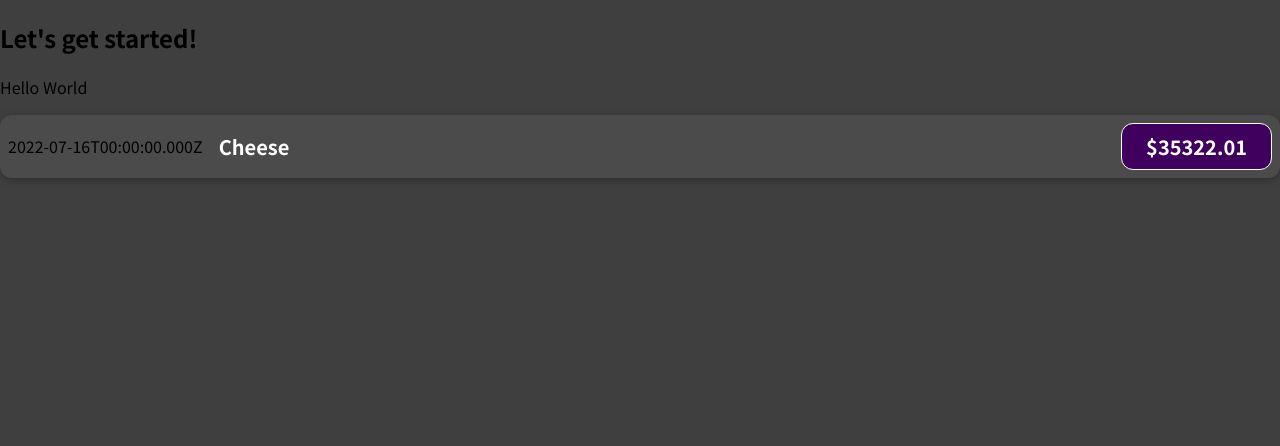
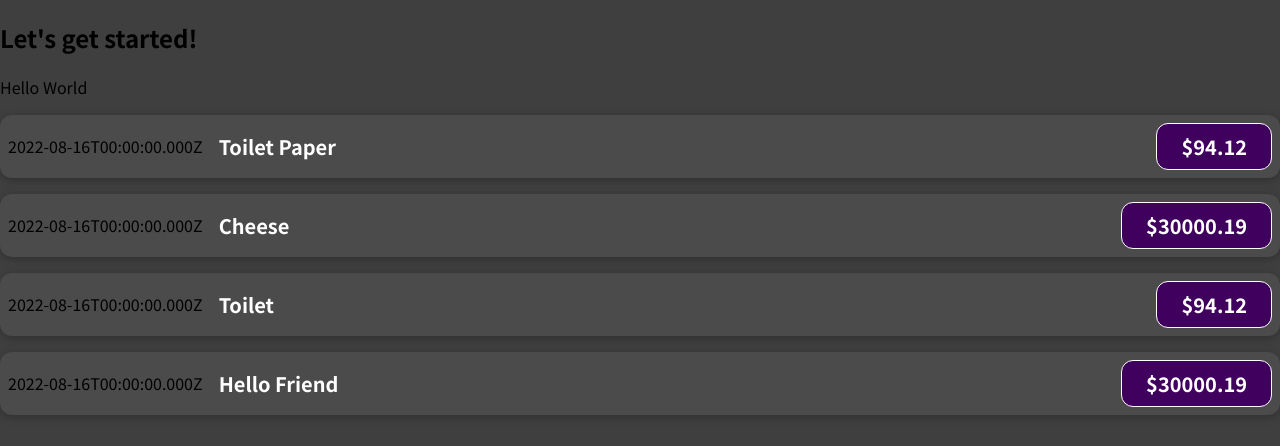
Before and after one commit to AndrewPrud/args-react, a React (Create React App) app in the folder 01-starting-setup/: page / in a window 1280 px wide. Shown: the top 446 px of the page. Built offline with nearby package versions, Linux system fonts and the light colour scheme.

Commit message:
Made ExpenseItem even more dynamic

```diff
--- a/01-starting-setup/src/App.js
+++ b/01-starting-setup/src/App.js
@@ -1,10 +1,56 @@
 import ExpenseItem from './components/ExpenseItem';
 function App() {
+  const expenses = [{
+    id: 'e1',
+    title: 'Toilet Paper',
+    amount: 94.12,
+    date: new Date(2022, 7, 16),
+  },
+  {
+    id: 'e2',
+    title: 'Cheese',
+    amount: 30000.19,
+    date: new Date(2022, 7, 16),
+  },
+  {
+    id: 'e3',
+    title: 'Toilet',
+    amount: 94.12,
+    date: new Date(2022, 7, 16),
+  },
+  {
+    id: 'e4',
+    title: 'Hello Friend',
+    amount: 30000.19,
+    date: new Date(2022, 7, 16),
+  }
+  ]
   return (
     <div>
       <h2>Let's get started!</h2>
       <p1>Hello World</p1>
-      <ExpenseItem />
+      <div>
+      <ExpenseItem
+        title={expenses[0].title}
+        amount={expenses[0].amount}
+        date={expenses[0].date}
+      ></ExpenseItem>
+      <ExpenseItem
+        title={expenses[1].title}
+        amount={expenses[1].amount}
+        date={expenses[1].date}
+      ></ExpenseItem>
+      <ExpenseItem
+        title={expenses[2].title}
+        amount={expenses[2].amount}
+        date={expenses[2].date}
+      ></ExpenseItem>
+      <ExpenseItem
+        title={expenses[3].title}
+        amount={expenses[3].amount}
+        date={expenses[3].date}
+      ></ExpenseItem>
+      </div>
     </div>
   );
 }
--- a/01-starting-setup/src/components/ExpenseItem.js
+++ b/01-starting-setup/src/components/ExpenseItem.js
@@ -1,18 +1,18 @@
 import React from 'react';
 import './ExpenseItem.css';
 
-function ExpenseItem(){
-    const expenseDate = new Date(2022, 6, 16);
+function ExpenseItem(props){
+    /*const expenseDate = new Date(2022, 6, 16);
     const expenseTitle = 'Cheese';
-    const expenseAmount = 35322.01
+    const expenseAmount = 35322.01*/
 
     return (
         <div className="expense-item">
-            <div>{expenseDate.toISOString()}</div>
+            <div>{props.date.toISOString()}</div>
             <div className='expense-item__description'>
-                <h2>{expenseTitle}</h2>
+                <h2>{props.title}</h2>
                 </div>
-            <div className="expense-item__price">${expenseAmount}</div>
+            <div className="expense-item__price">${props.amount}</div>
         </div>
     );
 }
```
Also changed, not shown: 1 other file (tests, documents, lock files or other folders).
